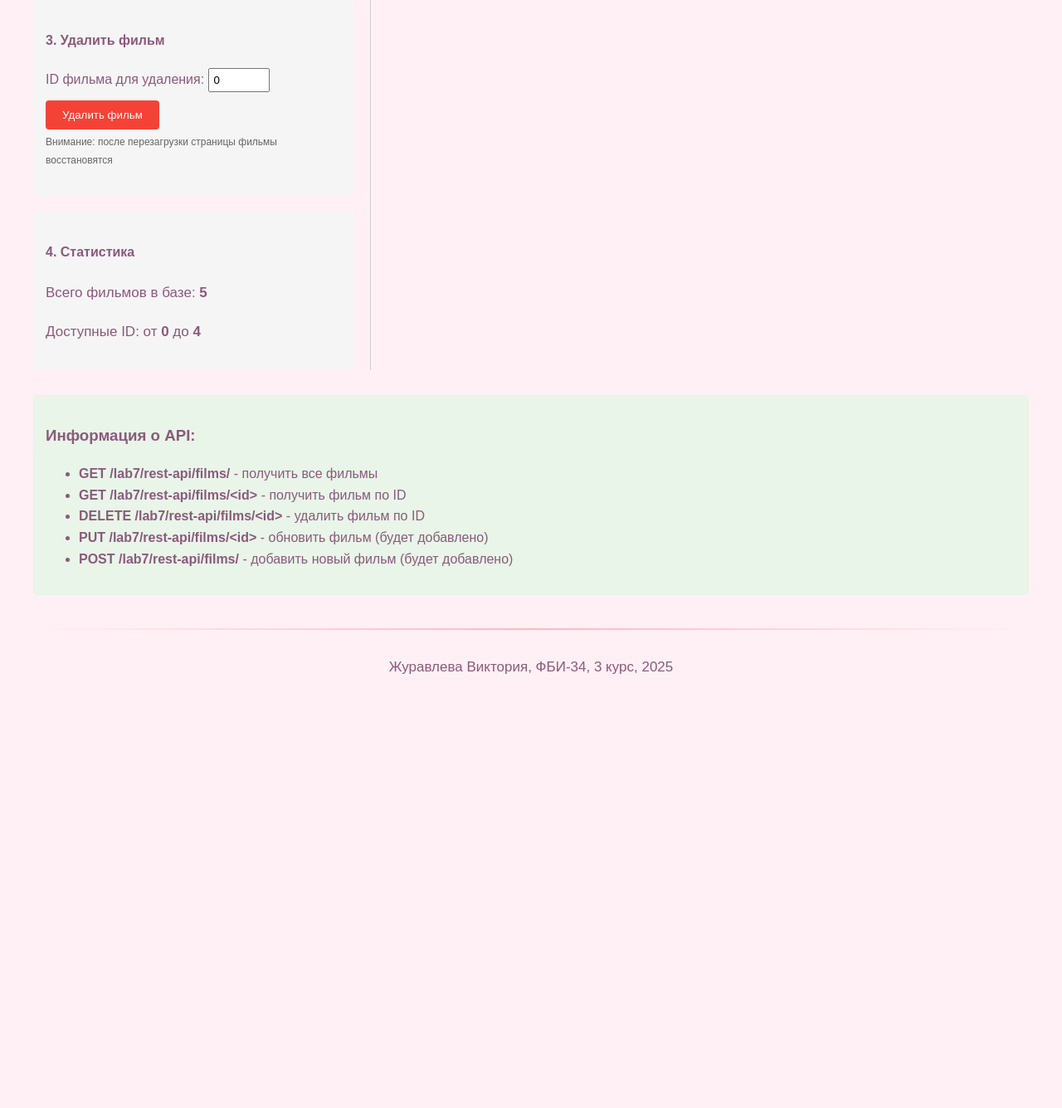
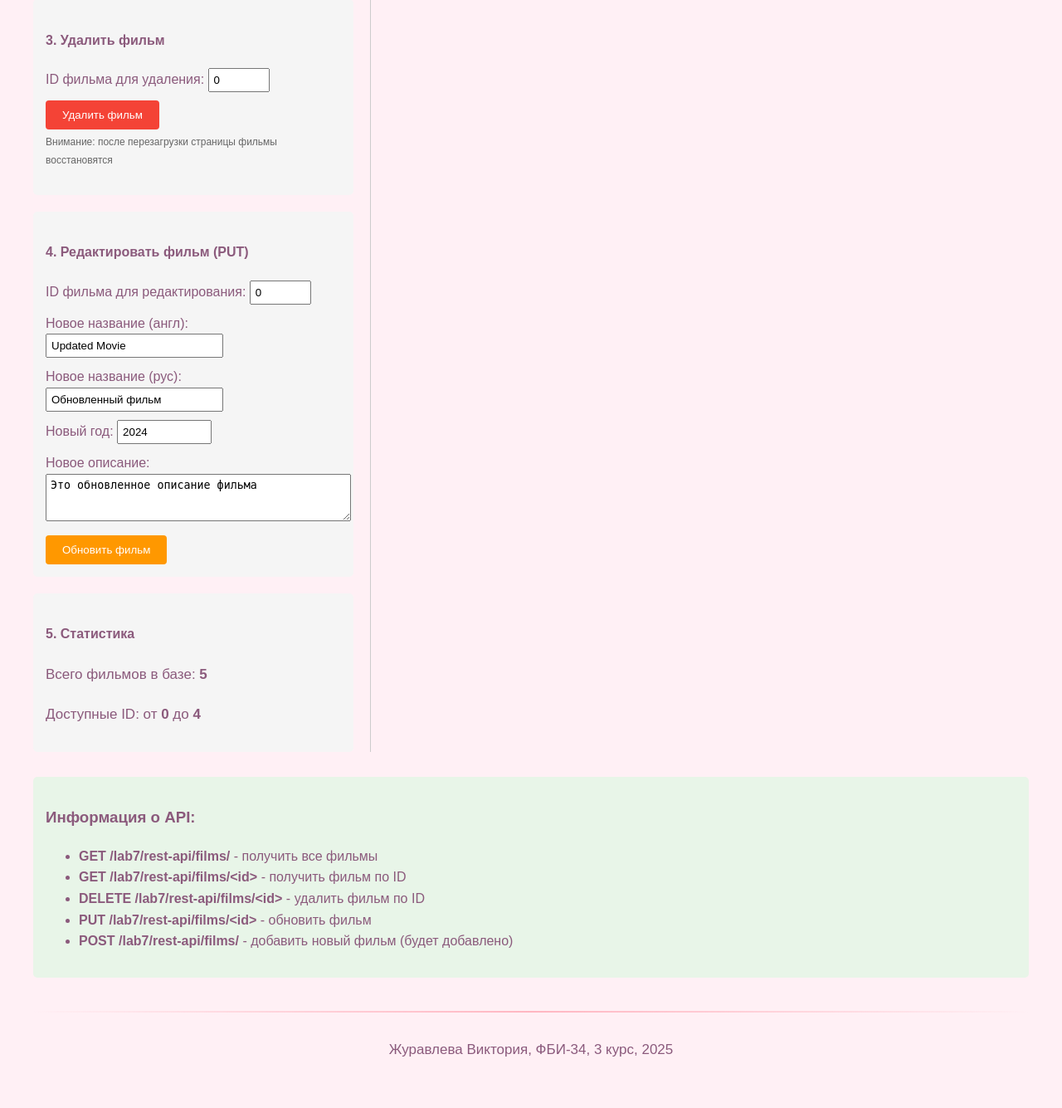
Before and after one commit to viktoria-zhur/web-2, a Flask app: page /lab7/ in a window 1280 px wide. Shown: the part 745-2080 px from the top of the page at 83% size. Before the commit the page ends 1557 px from the top, so only its background shows below. Run offline with Flask 3, Linux system fonts and the light colour scheme.

Commit message:
Редактирование выбранного фильма по REST

```diff
--- a/lab7.py
+++ b/lab7.py
@@ -1,4 +1,4 @@
-from flask import Blueprint, render_template, jsonify
+from flask import Blueprint, render_template, jsonify, request
 
 lab7 = Blueprint('lab7', __name__)
 
@@ -38,7 +38,6 @@ films = [
 
 @lab7.route('/')
 def main():
-    # Передаем количество фильмов в шаблон
     return render_template('lab7/index.html', films_count=len(films))
 
 # Получение всех фильмов
@@ -49,21 +48,29 @@ def get_films():
 # Получение одного фильма по ID
 @lab7.route('/rest-api/films/<int:id>', methods=['GET'])
 def get_film(id):
-    # Проверка на выход за границы списка
     if id < 0 or id >= len(films):
         return jsonify({"error": "Фильм не найден"}), 404
-
     return jsonify(films[id])
 
 # Удаление фильма по ID
 @lab7.route('/rest-api/films/<int:id>', methods=['DELETE'])
 def delete_film(id):
-    # Проверка на выход за границы списка
+    if id < 0 or id >= len(films):
+        return jsonify({"error": "Фильм не найден"}), 404
+    films.pop(id)
+    return '', 204
+
+# Редактирование существующего фильма (PUT)
+@lab7.route('/rest-api/films/<int:id>', methods=['PUT'])
+def put_film(id):
     if id < 0 or id >= len(films):
         return jsonify({"error": "Фильм не найден"}), 404
 
-    # Удаляем фильм из списка
-    deleted_film = films.pop(id)
+    # Получаем новые данные из тела запроса
+    new_film_data = request.get_json()
 
-    # Возвращаем пустой ответ с кодом 204 (No Content)
-    return '', 204
+    # Обновляем фильм
+    films[id] = new_film_data
+
+    # Возвращаем обновленный фильм
+    return jsonify(films[id])
--- a/templates/lab7/index.html
+++ b/templates/lab7/index.html
@@ -45,6 +45,41 @@
             output.innerHTML = `<h3>Ошибка удаления:</h3><pre>${JSON.stringify(error, null, 2)}</pre>`;
         }
     }
+
+    // Функция для редактирования фильма (PUT)
+    async function editFilm() {
+        const id = document.getElementById('editId').value;
+        const title = document.getElementById('editTitle').value;
+        const titleRu = document.getElementById('editTitleRu').value;
+        const year = document.getElementById('editYear').value;
+        const description = document.getElementById('editDescription').value;
+
+        const filmData = {
+            title: title,
+            title_ru: titleRu,
+            year: parseInt(year),
+            description: description
+        };
+
+        const response = await fetch(`/lab7/rest-api/films/${id}`, {
+            method: 'PUT',
+            headers: {
+                'Content-Type': 'application/json'
+            },
+            body: JSON.stringify(filmData)
+        });
+
+        const output = document.getElementById('output');
+        if (response.status === 200) {
+            const updatedFilm = await response.json();
+            output.innerHTML = `<h3>Фильм #${id} успешно обновлен!</h3><pre>${JSON.stringify(updatedFilm, null, 2)}</pre>`;
+            // Автоматически обновляем список фильмов
+            setTimeout(getAllFilms, 1000);
+        } else {
+            const error = await response.json();
+            output.innerHTML = `<h3>Ошибка редактирования:</h3><pre>${JSON.stringify(error, null, 2)}</pre>`;
+        }
+    }
 </script>
 {% endblock %}
 
@@ -89,8 +124,35 @@
                 </p>
             </div>
 
+            <div style="margin-bottom: 20px; padding: 15px; background: #f5f5f5; border-radius: 5px;">
+                <h4>4. Редактировать фильм (PUT)</h4>
+                <div style="margin-bottom: 10px;">
+                    <label>ID фильма для редактирования: </label>
+                    <input type="number" id="editId" value="0" min="0" style="padding: 5px; width: 60px;">
+                </div>
+                <div style="margin-bottom: 10px;">
+                    <label>Новое название (англ): </label>
+                    <input type="text" id="editTitle" value="Updated Movie" style="padding: 5px; width: 200px;">
+                </div>
+                <div style="margin-bottom: 10px;">
+                    <label>Новое название (рус): </label>
+                    <input type="text" id="editTitleRu" value="Обновленный фильм" style="padding: 5px; width: 200px;">
+                </div>
+                <div style="margin-bottom: 10px;">
+                    <label>Новый год: </label>
+                    <input type="number" id="editYear" value="2024" style="padding: 5px; width: 100px;">
+                </div>
+                <div style="margin-bottom: 10px;">
+                    <label>Новое описание: </label><br>
+                    <textarea id="editDescription" rows="3" style="width: 100%; padding: 5px;">Это обновленное описание фильма</textarea>
+                </div>
+                <button onclick="editFilm()" style="padding: 10px 20px; background: #FF9800; color: white; border: none; border-radius: 4px; cursor: pointer;">
+                    Обновить фильм
+                </button>
+            </div>
+
             <div style="padding: 15px; background: #f5f5f5; border-radius: 5px;">
-                <h4>4. Статистика</h4>
+                <h4>5. Статистика</h4>
                 <p>Всего фильмов в базе: <strong>{{ films_count }}</strong></p>
                 <p>Доступные ID: от <strong>0</strong> до <strong>{{ films_count-1 }}</strong></p>
             </div>
@@ -111,7 +173,7 @@
             <li><strong>GET /lab7/rest-api/films/</strong> - получить все фильмы</li>
             <li><strong>GET /lab7/rest-api/films/&lt;id&gt;</strong> - получить фильм по ID</li>
             <li><strong>DELETE /lab7/rest-api/films/&lt;id&gt;</strong> - удалить фильм по ID</li>
-            <li><strong>PUT /lab7/rest-api/films/&lt;id&gt;</strong> - обновить фильм (будет добавлено)</li>
+            <li><strong>PUT /lab7/rest-api/films/&lt;id&gt;</strong> - обновить фильм</li>
             <li><strong>POST /lab7/rest-api/films/</strong> - добавить новый фильм (будет добавлено)</li>
         </ul>
     </div>
```
